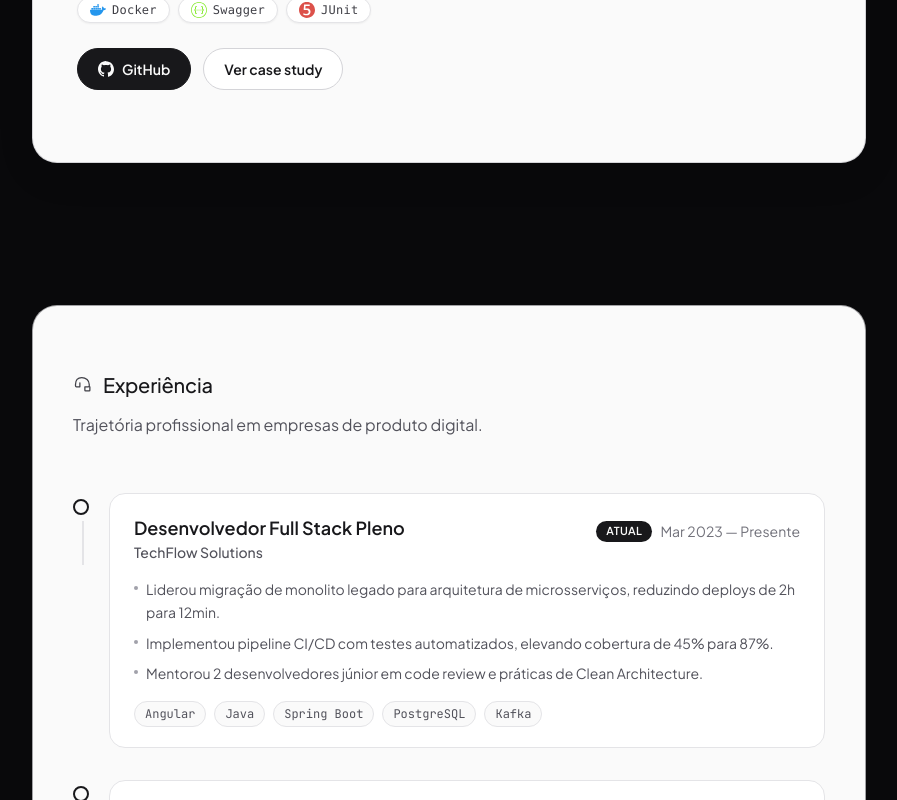
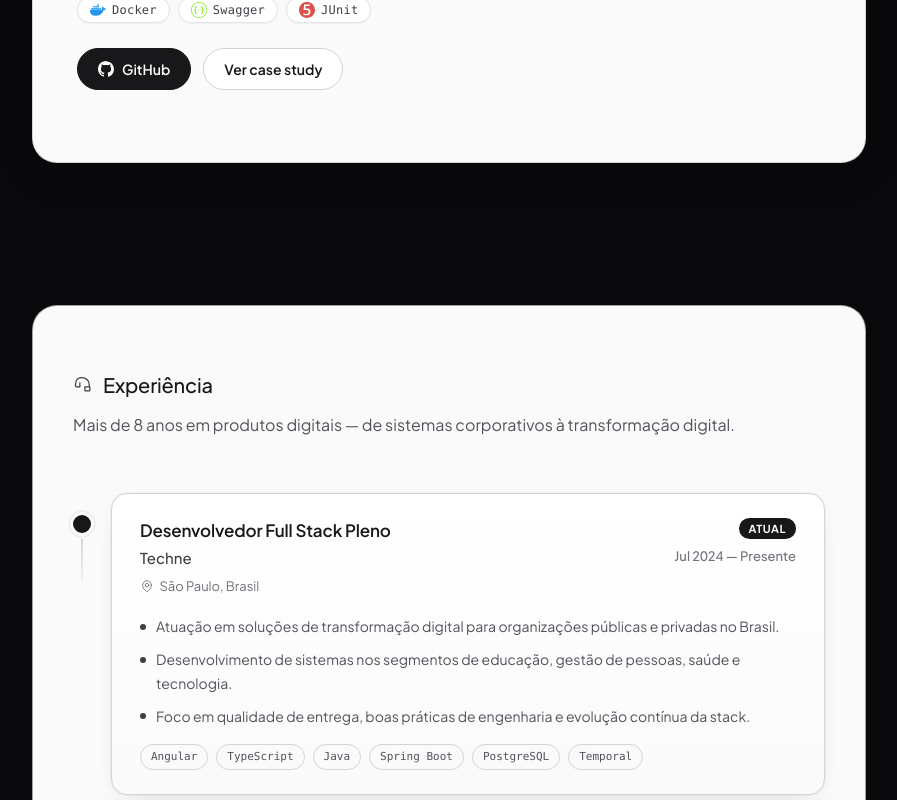
Before and after one commit to WillianWRS/portfolio-dev-fullstack, an Angular app: page / in a window 1280 px wide. Shown: the part 2000-2800 px from the top of the page, without its empty margins (191-1088 px from the left). Built offline with nearby package versions, Linux system fonts and the light colour scheme.

Commit message:
feat(experience): add career timeline with role progression

```diff
--- a/src/app/core/content/experience.content.ts
+++ b/src/app/core/content/experience.content.ts
@@ -2,61 +2,101 @@ import type { ExperienceSource } from '../models/experience.model';
 
 export const EXPERIENCE_SOURCE: readonly ExperienceSource[] = [
   {
-    id: 'techflow',
-    company: 'TechFlow Solutions',
+    id: 'techne',
+    company: 'Techne',
     roleBR: 'Desenvolvedor Full Stack Pleno',
     roleEN: 'Mid-Level Full Stack Developer',
-    periodBR: 'Mar 2023 — Presente',
-    periodEN: 'Mar 2023 — Present',
+    periodBR: 'Jul 2024 — Presente',
+    periodEN: 'Jul 2024 — Present',
+    locationBR: 'São Paulo, Brasil',
+    locationEN: 'São Paulo, Brazil',
     current: true,
-    stacks: ['Angular', 'Java', 'Spring Boot', 'PostgreSQL', 'Kafka'],
+    stacks: ['Angular', 'TypeScript', 'Java', 'Spring Boot', 'PostgreSQL', 'Temporal'],
     highlightsBR: [
-      'Liderou migração de monolito legado para arquitetura de microsserviços, reduzindo deploys de 2h para 12min.',
-      'Implementou pipeline CI/CD com testes automatizados, elevando cobertura de 45% para 87%.',
-      'Mentorou 2 desenvolvedores júnior em code review e práticas de Clean Architecture.',
+      'Atuação em soluções de transformação digital para organizações públicas e privadas no Brasil.',
+      'Desenvolvimento de sistemas nos segmentos de educação, gestão de pessoas, saúde e tecnologia.',
+      'Foco em qualidade de entrega, boas práticas de engenharia e evolução contínua da stack.',
     ],
     highlightsEN: [
-      'Led migration from legacy monolith to microservices architecture, reducing deploys from 2h to 12min.',
-      'Implemented CI/CD pipeline with automated tests, raising coverage from 45% to 87%.',
-      'Mentored 2 junior developers on code review and Clean Architecture practices.',
+      'Building digital transformation solutions for public and private organizations across Brazil.',
+      'Developing systems in education, human resources management, healthcare, and technology.',
+      'Focused on delivery quality, engineering best practices, and continuous stack improvement.',
     ],
   },
   {
-    id: 'datastream',
-    company: 'DataStream Labs',
-    roleBR: 'Desenvolvedor Full Stack',
-    roleEN: 'Full Stack Developer',
-    periodBR: 'Jan 2021 — Fev 2023',
-    periodEN: 'Jan 2021 — Feb 2023',
-    stacks: ['Angular', 'Node.js', 'NestJS', 'MongoDB', 'Redis'],
+    id: 'vsm',
+    company: 'VSM Informática',
+    roleBR: 'Analista Programador Pleno II',
+    roleEN: 'Mid-Level Programmer Analyst II',
+    periodBR: 'Ago 2019 — Jul 2024',
+    periodEN: 'Aug 2019 — Jul 2024',
+    locationBR: 'Assis, São Paulo, Brasil',
+    locationEN: 'Assis, São Paulo, Brazil',
+    stacks: ['Java', 'Angular', 'TypeScript', 'Spring Boot', 'MySQL'],
+    progression: [
+      {
+        roleBR: 'Analista Programador Pleno II',
+        roleEN: 'Mid-Level Programmer Analyst II',
+        periodBR: 'Out 2021 — Jul 2024',
+        periodEN: 'Oct 2021 — Jul 2024',
+      },
+      {
+        roleBR: 'Analista Programador Pleno I',
+        roleEN: 'Mid-Level Programmer Analyst I',
+        periodBR: 'Jul 2021 — Out 2021',
+        periodEN: 'Jul 2021 — Oct 2021',
+      },
+      {
+        roleBR: 'Analista Programador Júnior III',
+        roleEN: 'Junior Programmer Analyst III',
+        periodBR: 'Mar 2021 — Jul 2021',
+        periodEN: 'Mar 2021 — Jul 2021',
+      },
+      {
+        roleBR: 'Programador III',
+        roleEN: 'Programmer III',
+        periodBR: 'Out 2020 — Mar 2021',
+        periodEN: 'Oct 2020 — Mar 2021',
+      },
+      {
+        roleBR: 'Programador',
+        roleEN: 'Programmer',
+        periodBR: 'Ago 2019 — Out 2020',
+        periodEN: 'Aug 2019 — Oct 2020',
+      },
+    ],
     highlightsBR: [
-      'Desenvolveu dashboard analítico usado por 200+ usuários internos com agregações em tempo quase real.',
-      'Reduziu latência p95 de APIs críticas em 62% com cache Redis e otimização de queries.',
-      'Introduziu padrões de DDD e testes de integração no squad de produto.',
+      'Quase 5 anos na VSM, com evolução consistente de Programador a Analista Programador Pleno II.',
+      'Desenvolvimento de soluções completas de gestão para farmácias e drogarias em um único sistema.',
+      'Participação contínua em projetos web com ênfase em escalabilidade e manutenibilidade.',
+      'Reconhecido pelo empenho em aprender, incorporar feedback e elevar a qualidade técnica das entregas.',
     ],
     highlightsEN: [
-      'Built analytics dashboard used by 200+ internal users with near-real-time aggregations.',
-      'Reduced p95 latency of critical APIs by 62% with Redis cache and query optimization.',
-      'Introduced DDD patterns and integration tests to the product squad.',
+      'Nearly 5 years at VSM, progressing consistently from Programmer to Mid-Level Programmer Analyst II.',
+      'Built complete management solutions for pharmacies and drugstores in a unified platform.',
+      'Ongoing work on web projects with a strong focus on scalability and maintainability.',
+      'Recognized for learning drive, incorporating feedback, and raising the technical quality of deliveries.',
     ],
   },
   {
-    id: 'inovare',
-    company: 'Inovare Digital',
-    roleBR: 'Desenvolvedor Frontend',
-    roleEN: 'Frontend Developer',
-    periodBR: 'Jun 2019 — Dez 2020',
-    periodEN: 'Jun 2019 — Dec 2020',
-    stacks: ['Angular', 'TypeScript', 'RxJS', 'Tailwind CSS'],
+    id: 'fem-assis',
+    company: 'Fundação Educacional do Município de Assis',
+    roleBR: 'Desenvolvedor Web',
+    roleEN: 'Web Developer',
+    periodBR: 'Abr 2018 — Ago 2019',
+    periodEN: 'Apr 2018 — Aug 2019',
+    locationBR: 'Assis, São Paulo, Brasil',
+    locationEN: 'Assis, São Paulo, Brazil',
+    stacks: ['JavaScript', 'HTML', 'CSS', 'SQL'],
     highlightsBR: [
-      'Reescreveu portal do cliente de jQuery para Angular, melhorando Lighthouse Performance de 38 para 94.',
-      'Criou biblioteca de componentes interna reutilizada em 5 projetos.',
-      'Colaborou com UX na implementação de design system acessível (WCAG AA).',
+      'Desenvolvimento e manutenção de soluções web para o contexto educacional municipal.',
+      'Implementação de interfaces e funcionalidades alinhadas às necessidades da instituição.',
+      'Experiência prática construída em paralelo à graduação em Ciência da Computação.',
     ],
     highlightsEN: [
-      'Rewrote client portal from jQuery to Angular, improving Lighthouse Performance from 38 to 94.',
-      'Created internal component library reused across 5 projects.',
-      'Collaborated with UX on accessible design system implementation (WCAG AA).',
+      'Developed and maintained web solutions for the municipal educational foundation.',
+      'Implemented interfaces and features aligned with the institution’s operational needs.',
+      'Hands-on experience built in parallel with a Computer Science bachelor’s degree.',
     ],
   },
 ];
--- a/src/app/core/i18n/translations.ts
+++ b/src/app/core/i18n/translations.ts
@@ -25,6 +25,7 @@ export type TranslationKey =
   | 'experience.current'
   | 'experience.showMore'
   | 'experience.showLess'
+  | 'experience.progression'
   | 'projects.heading'
   | 'projects.subtitle'
   | 'projects.underConstruction'
@@ -111,10 +112,11 @@ const BR: Record<TranslationKey, string> = {
   'nav.menuOpen': 'Seções',
   'nav.menuClose': 'Fechar menu',
   'experience.heading': 'Experiência',
-  'experience.subtitle': 'Trajetória profissional em empresas de produto digital.',
+  'experience.subtitle': 'Mais de 8 anos em produtos digitais — de sistemas corporativos à transformação digital.',
   'experience.current': 'Atual',
   'experience.showMore': 'Ver mais',
   'experience.showLess': 'Ver menos',
+  'experience.progression': 'Evolução na empresa',
   'projects.heading': 'Meus Projetos',
   'projects.subtitle': 'Cases reais e side projects com foco em impacto mensurável.',
   'projects.underConstruction': 'Em construção',
@@ -204,10 +206,11 @@ const EN: Record<TranslationKey, string> = {
   'nav.menuOpen': 'Sections',
   'nav.menuClose': 'Close menu',
   'experience.heading': 'Experience',
-  'experience.subtitle': 'Professional journey at digital product companies.',
+  'experience.subtitle': 'Over 8 years in digital products — from corporate systems to digital transformation.',
   'experience.current': 'Current',
   'experience.showMore': 'Show more',
   'experience.showLess': 'Show less',
+  'experience.progression': 'Role progression',
   'projects.heading': 'My Projects',
   'projects.subtitle': 'Real cases and side projects focused on measurable impact.',
   'projects.underConstruction': 'Under construction',
--- a/src/app/core/services/portfolio-content.service.ts
+++ b/src/app/core/services/portfolio-content.service.ts
@@ -65,8 +65,13 @@ export class PortfolioContentService {
       company: item.company,
       role: isBR ? item.roleBR : item.roleEN,
       period: isBR ? item.periodBR : item.periodEN,
+      location: isBR ? (item.locationBR ?? '') : (item.locationEN ?? ''),
       highlights: [...(isBR ? item.highlightsBR : item.highlightsEN)],
       stacks: [...item.stacks],
+      progression: (item.progression ?? []).map((step) => ({
+        role: isBR ? step.roleBR : step.roleEN,
+        period: isBR ? step.periodBR : step.periodEN,
+      })),
       current: item.current ?? false,
     }));
   });
--- a/src/app/features/home/sections/experience/experience.html
+++ b/src/app/features/home/sections/experience/experience.html
@@ -8,51 +8,73 @@
 
     <ol class="experience-timeline mt-14">
       @for (item of content.experience(); track item.id) {
-        <li class="experience-item">
-          <div class="experience-item__marker" aria-hidden="true"></div>
-          <div class="experience-item__body">
-            <div class="flex flex-wrap items-baseline justify-between gap-2">
-              <div>
-                <h3 class="text-lg font-semibold text-zinc-900">{{ item.role }}</h3>
-                <p class="text-sm font-medium text-zinc-600">{{ item.company }}</p>
+        <li class="experience-item" [class.experience-item--current]="item.current">
+          <div class="experience-item__marker" aria-hidden="true">
+            @if (item.current) {
+              <span class="experience-item__marker-pulse"></span>
+            }
+          </div>
+
+          <article class="experience-item__body">
+            <header class="experience-item__header">
+              <div class="experience-item__titles">
+                <h3 class="experience-item__role">{{ item.role }}</h3>
+                <p class="experience-item__company">{{ item.company }}</p>
+                @if (item.location) {
+                  <p class="experience-item__location">
+                    <app-icon name="map-pin" size="sm" />
+                    {{ item.location }}
+                  </p>
+                }
               </div>
-              <div class="flex items-center gap-2">
+
+              <div class="experience-item__meta">
                 @if (item.current) {
                   <span class="experience-badge">{{ localeService.t('experience.current') }}</span>
                 }
-                <time class="text-sm text-zinc-500">{{ item.period }}</time>
+                <time class="experience-item__period">{{ item.period }}</time>
               </div>
-            </div>
+            </header>
 
-            <ul class="mt-4 space-y-2 text-sm leading-relaxed text-zinc-600">
+            <ul class="experience-item__highlights">
               @for (highlight of visibleHighlights(item); track highlight) {
-                <li class="flex gap-2">
-                  <span class="mt-2 h-1 w-1 shrink-0 rounded-full bg-zinc-400" aria-hidden="true"></span>
-                  <span>{{ highlight }}</span>
-                </li>
+                <li>{{ highlight }}</li>
               }
             </ul>
 
             @if (canExpand(item)) {
               <button
                 type="button"
-                class="mt-3 text-sm font-medium text-zinc-500 transition-colors hover:text-zinc-800"
+                class="experience-item__toggle"
                 (click)="toggleExpanded(item.id)"
               >
                 {{ isExpanded(item.id) ? localeService.t('experience.showLess') : localeService.t('experience.showMore') }}
               </button>
             }
 
-            <ul class="mt-4 flex flex-wrap gap-2" [attr.aria-label]="item.company">
+            @if (item.progression.length) {
+              <div class="experience-progression">
+                <p class="experience-progression__label">{{ localeService.t('experience.progression') }}</p>
+                <ol class="experience-progression__list">
+                  @for (step of item.progression; track step.period) {
+                    <li class="experience-progression__step">
+                      <span class="experience-progression__dot" aria-hidden="true"></span>
+                      <div class="experience-progression__content">
+                        <span class="experience-progression__role">{{ step.role }}</span>
+                        <time class="experience-progression__period">{{ step.period }}</time>
+                      </div>
+                    </li>
+                  }
+                </ol>
+              </div>
+            }
+
+            <ul class="experience-item__stacks" [attr.aria-label]="item.company">
               @for (stack of item.stacks; track stack) {
-                <li
-                  class="rounded-full border border-zinc-200 bg-zinc-50 px-2.5 py-1 font-mono text-xs text-zinc-600"
-                >
-                  {{ stack }}
-                </li>
+                <li>{{ stack }}</li>
               }
             </ul>
-          </div>
+          </article>
         </li>
       }
     </ol>
--- a/src/app/features/home/sections/experience/experience.scss
+++ b/src/app/features/home/sections/experience/experience.scss
@@ -1,51 +1,279 @@
 .experience-timeline {
   display: flex;
   flex-direction: column;
-  gap: 2rem;
+  gap: 1.75rem;
 }
 
 .experience-item {
   position: relative;
   display: grid;
-  grid-template-columns: 1rem 1fr;
+  grid-template-columns: 1.125rem 1fr;
   gap: 1.25rem;
 }
 
-.experience-item:not(:last-child) .experience-item__marker::after {
+.experience-item:not(:last-child) .experience-item__marker::before {
   content: '';
   position: absolute;
-  top: 1.25rem;
-  left: 0.4375rem;
+  top: 1.375rem;
+  left: 50%;
   width: 2px;
-  height: calc(100% + 2rem);
-  background: rgb(228 228 231);
+  height: calc(100% + 1.75rem);
+  transform: translateX(-50%);
+  background: linear-gradient(180deg, rgb(212 212 216), rgb(228 228 231 / 0.35));
 }
 
 .experience-item__marker {
   position: relative;
-  width: 1rem;
-  height: 1rem;
-  margin-top: 0.35rem;
+  z-index: 1;
+  width: 1.125rem;
+  height: 1.125rem;
+  margin-top: 1.35rem;
   border-radius: 9999px;
-  border: 2px solid rgb(24 24 27);
+  border: 2px solid rgb(161 161 170);
   background: rgb(250 250 250);
 }
 
-.experience-badge {
-  border-radius: 9999px;
+.experience-item--current .experience-item__marker {
+  border-color: rgb(24 24 27);
   background: rgb(24 24 27);
-  padding: 0.125rem 0.625rem;
-  font-size: 0.6875rem;
-  font-weight: 600;
-  letter-spacing: 0.04em;
-  text-transform: uppercase;
-  color: rgb(250 250 250);
+}
+
+.experience-item__marker-pulse {
+  position: absolute;
+  inset: -0.375rem;
+  border-radius: inherit;
+  border: 1px solid rgb(24 24 27 / 0.18);
+  animation: experienceMarkerPulse 2.4s ease-in-out infinite;
 }
 
 .experience-item__body {
   min-width: 0;
   border-radius: 1rem;
   border: 1px solid rgb(228 228 231);
+  background: linear-gradient(180deg, rgb(255 255 255), rgb(250 250 250));
+  padding: 1.35rem 1.5rem;
+  box-shadow: 0 1px 0 rgb(255 255 255 / 0.8) inset;
+  transition:
+    border-color 0.25s ease,
+    box-shadow 0.25s ease;
+}
+
+.experience-item--current .experience-item__body {
+  border-color: rgb(212 212 216);
+  box-shadow:
+    0 0 0 1px rgb(24 24 27 / 0.04),
+    0 10px 28px -14px rgb(0 0 0 / 0.18);
+}
+
+.experience-item__header {
+  display: flex;
+  flex-wrap: wrap;
+  align-items: flex-start;
+  justify-content: space-between;
+  gap: 1rem;
+}
+
+.experience-item__titles {
+  min-width: 0;
+}
+
+.experience-item__role {
+  font-size: 1.0625rem;
+  font-weight: 600;
+  letter-spacing: -0.01em;
+  color: rgb(24 24 27);
+}
+
+.experience-item__company {
+  margin-top: 0.2rem;
+  font-size: 0.9375rem;
+  font-weight: 500;
+  color: rgb(63 63 70);
+}
+
+.experience-item__location {
+  display: inline-flex;
+  align-items: center;
+  gap: 0.35rem;
+  margin-top: 0.45rem;
+  font-size: 0.8125rem;
+  color: rgb(113 113 122);
+}
+
+.experience-item__meta {
+  display: flex;
+  flex-shrink: 0;
+  flex-direction: column;
+  align-items: flex-end;
+  gap: 0.45rem;
+}
+
+.experience-item__period {
+  font-size: 0.8125rem;
+  font-weight: 500;
+  font-variant-numeric: tabular-nums;
+  color: rgb(113 113 122);
+  white-space: nowrap;
+}
+
+.experience-badge {
+  border-radius: 9999px;
+  background: rgb(24 24 27);
+  padding: 0.15rem 0.625rem;
+  font-size: 0.6875rem;
+  font-weight: 700;
+  letter-spacing: 0.05em;
+  text-transform: uppercase;
+  color: rgb(250 250 250);
+}
+
+.experience-item__highlights {
+  margin-top: 1rem;
+  display: flex;
+  flex-direction: column;
+  gap: 0.625rem;
+}
+
+.experience-item__highlights li {
+  position: relative;
+  padding-left: 1rem;
+  font-size: 0.875rem;
+  line-height: 1.65;
+  color: rgb(82 82 91);
+}
+
+.experience-item__highlights li::before {
+  content: '';
+  position: absolute;
+  top: 0.62em;
+  left: 0;
+  width: 0.375rem;
+  height: 0.375rem;
+  border-radius: 9999px;
+  background: rgb(161 161 170);
+}
+
+.experience-item--current .experience-item__highlights li::before {
+  background: rgb(63 63 70);
+}
+
+.experience-item__toggle {
+  margin-top: 0.75rem;
+  font-size: 0.8125rem;
+  font-weight: 600;
+  color: rgb(113 113 122);
+  transition: color 0.2s ease;
+}
+
+.experience-item__toggle:hover {
+  color: rgb(39 39 42);
+}
+
+.experience-progression {
+  margin-top: 1.125rem;
+  border-radius: 0.875rem;
+  border: 1px dashed rgb(212 212 216);
+  background: rgb(244 244 245 / 0.65);
+  padding: 0.875rem 1rem;
+}
+
+.experience-progression__label {
+  font-size: 0.6875rem;
+  font-weight: 700;
+  letter-spacing: 0.06em;
+  text-transform: uppercase;
+  color: rgb(113 113 122);
+}
+
+.experience-progression__list {
+  margin-top: 0.75rem;
+  display: flex;
+  flex-direction: column;
+  gap: 0.625rem;
+}
+
+.experience-progression__step {
+  display: grid;
+  grid-template-columns: 0.625rem 1fr;
+  gap: 0.625rem;
+  align-items: start;
+}
+
+.experience-progression__dot {
+  width: 0.625rem;
+  height: 0.625rem;
+  margin-top: 0.35rem;
+  border-radius: 9999px;
+  background: rgb(161 161 170);
+}
+
+.experience-progression__step:first-child .experience-progression__dot {
+  background: rgb(63 63 70);
+}
+
+.experience-progression__content {
+  display: flex;
+  flex-wrap: wrap;
+  align-items: baseline;
+  justify-content: space-between;
+  gap: 0.35rem 0.75rem;
+}
+
+.experience-progression__role {
+  font-size: 0.8125rem;
+  font-weight: 600;
+  color: rgb(39 39 42);
+}
+
+.experience-progression__period {
+  font-size: 0.75rem;
+  font-variant-numeric: tabular-nums;
+  color: rgb(113 113 122);
+}
+
+.experience-item__stacks {
+  margin-top: 1rem;
+  display: flex;
+  flex-wrap: wrap;
+  gap: 0.5rem;
+}
+
+.experience-item__stacks li {
+  border-radius: 9999px;
+  border: 1px solid rgb(228 228 231);
   background: rgb(255 255 255);
-  padding: 1.25rem 1.5rem;
+  padding: 0.25rem 0.625rem;
+  font-family: ui-monospace, SFMono-Regular, Menlo, Monaco, Consolas, monospace;
+  font-size: 0.6875rem;
+  color: rgb(82 82 91);
 }
+
+.experience-item--current .experience-item__stacks li {
+  border-color: rgb(212 212 216);
+  background: rgb(250 250 250);
+}
+
+@keyframes experienceMarkerPulse {
+  0%,
+  100% {
+    transform: scale(1);
+    opacity: 0.55;
+  }
+
+  50% {
+    transform: scale(1.25);
+    opacity: 0.15;
+  }
+}
+
+@media (prefers-reduced-motion: reduce) {
+  .experience-item__marker-pulse {
+    animation: none;
+  }
+}
+
+@media (min-width: 768px) {
+  .experience-item__body {
+    padding: 1.5rem 1.75rem;
+  }
+}
--- a/src/app/shared/ui/app-icon/app-icon.html
+++ b/src/app/shared/ui/app-icon/app-icon.html
@@ -193,10 +193,15 @@
       <path d="M17.472 14.382c-.297-.149-1.758-.867-2.03-.967-.273-.099-.471-.148-.67.15-.197.297-.767.966-.94 1.164-.173.199-.347.223-.644.075-.297-.15-1.255-.463-2.39-1.475-.883-.788-1.48-1.761-1.653-2.059-.173-.297-.018-.458.13-.606.134-.133.298-.347.446-.52.149-.174.198-.298.298-.497.099-.198.05-.371-.025-.52-.075-.149-.669-1.612-.916-2.207-.242-.579-.487-.5-.669-.51-.173-.008-.371-.01-.57-.01-.198 0-.52.074-.792.372-.272.297-1.04 1.016-1.04 2.479 0 1.462 1.065 2.875 1.213 3.074.149.198 2.096 3.2 5.077 4.487.709.306 1.262.489 1.694.625.712.227 1.36.195 1.871.118.571-.085 1.758-.719 2.006-1.413.248-.694.248-1.289.173-1.413-.074-.124-.272-.198-.57-.347m-5.421 7.403h-.004a9.87 9.87 0 0 1-5.031-1.378l-.361-.214-3.741.982.998-3.648-.235-.374a9.86 9.86 0 0 1-1.51-5.26c.001-5.45 4.436-9.884 9.888-9.884 2.64 0 5.122 1.03 6.988 2.898a9.825 9.825 0 0 1 2.893 6.994c-.003 5.45-4.435 9.884-9.884 9.884m8.413-18.297A11.815 11.815 0 0 0 12.05 0C5.495 0 .16 5.335.157 11.892c0 2.096.547 4.142 1.588 5.945L.057 24l6.305-1.654a11.882 11.882 0 0 0 5.683 1.448h.005c6.554 0 11.89-5.335 11.893-11.893a11.821 11.821 0 0 0-3.48-8.413z" />
     </svg>
   }
-
   @case ('message') {
     <svg xmlns="http://www.w3.org/2000/svg" viewBox="0 0 24 24" fill="none" stroke="currentColor" stroke-width="1.5" class="h-5 w-5 shrink-0 text-zinc-700" aria-hidden="true">
       <path stroke-linecap="round" stroke-linejoin="round" d="M7.5 8.25h9m-9 3H12m-9.75 1.51c0 1.6 1.123 2.994 2.707 3.227 1.087.16 2.185.283 3.293.369V21l4.184-4.183a1.14 1.14 0 0 1 .778-.332 48.294 48.294 0 0 0 5.83-.498c1.585-.233 2.708-1.626 2.708-3.228V6.741c0-1.602-1.123-2.995-2.707-3.228A48.394 48.394 0 0 0 12 3c-2.392 0-4.744.175-7.043.513C3.373 3.746 2.25 5.14 2.25 6.741v6.018Z" />
+    </svg>
+  }
+  @case ('map-pin') {
+    <svg xmlns="http://www.w3.org/2000/svg" viewBox="0 0 24 24" fill="none" stroke="currentColor" stroke-width="1.5" [class]="iconClass()" aria-hidden="true">
+      <path stroke-linecap="round" stroke-linejoin="round" d="M15 10.5a3 3 0 1 1-6 0 3 3 0 0 1 6 0Z" />
+      <path stroke-linecap="round" stroke-linejoin="round" d="M19.5 10.5c0 7.142-7.5 11.25-7.5 11.25S4.5 17.642 4.5 10.5a7.5 7.5 0 1 1 15 0Z" />
     </svg>
   }
   @case ('menu') {
--- a/src/app/shared/ui/app-icon/app-icon.ts
+++ b/src/app/shared/ui/app-icon/app-icon.ts
@@ -19,7 +19,8 @@ export type AppIconName =
   | 'calendar'
   | 'whatsapp'
   | 'message'
-  | 'menu';
+  | 'menu'
+  | 'map-pin';
 
 @Component({
   selector: 'app-icon',  templateUrl: './app-icon.html',
```
Also changed, not shown: src/app/core/models/experience.model.ts (+17 -0 lines).
